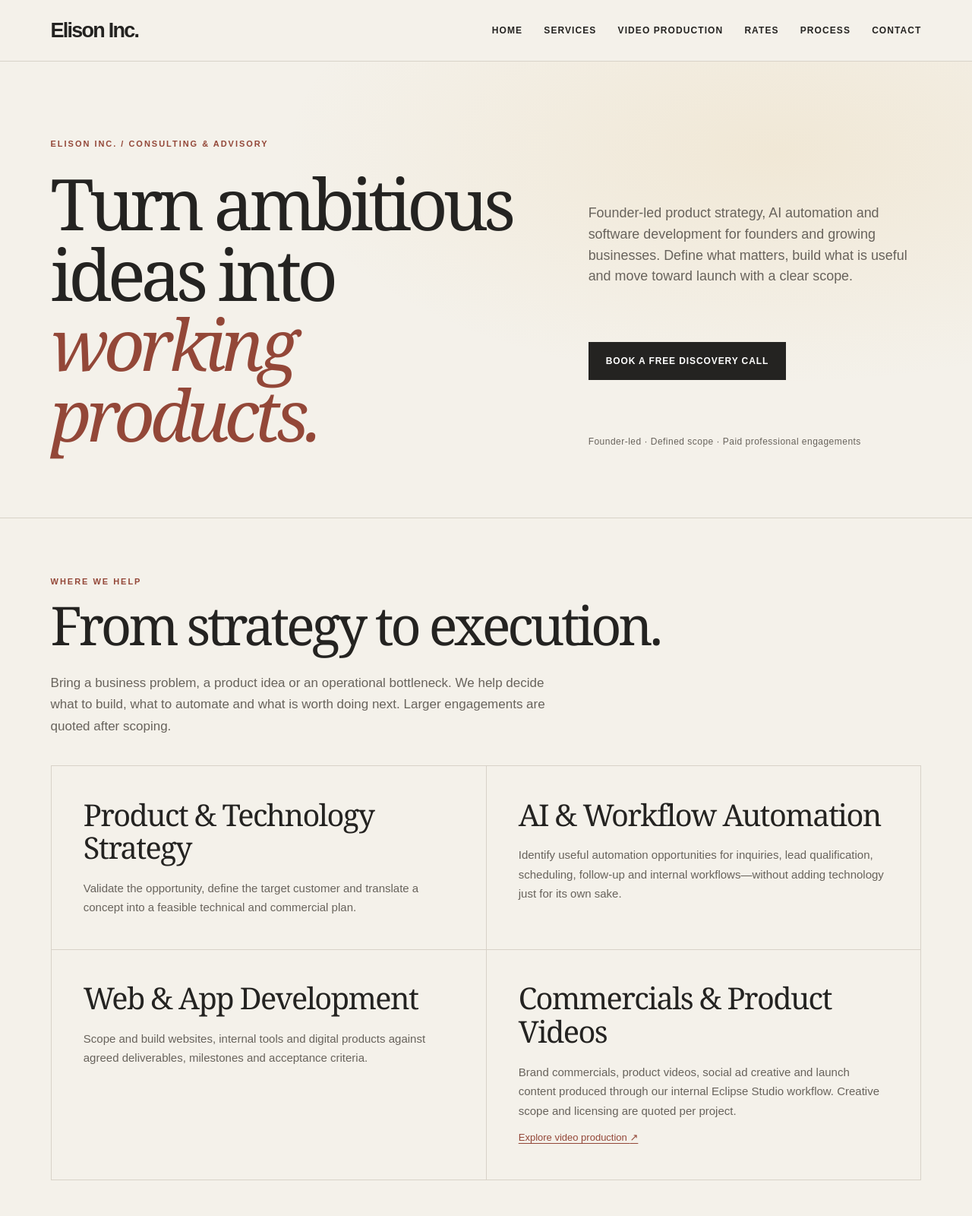
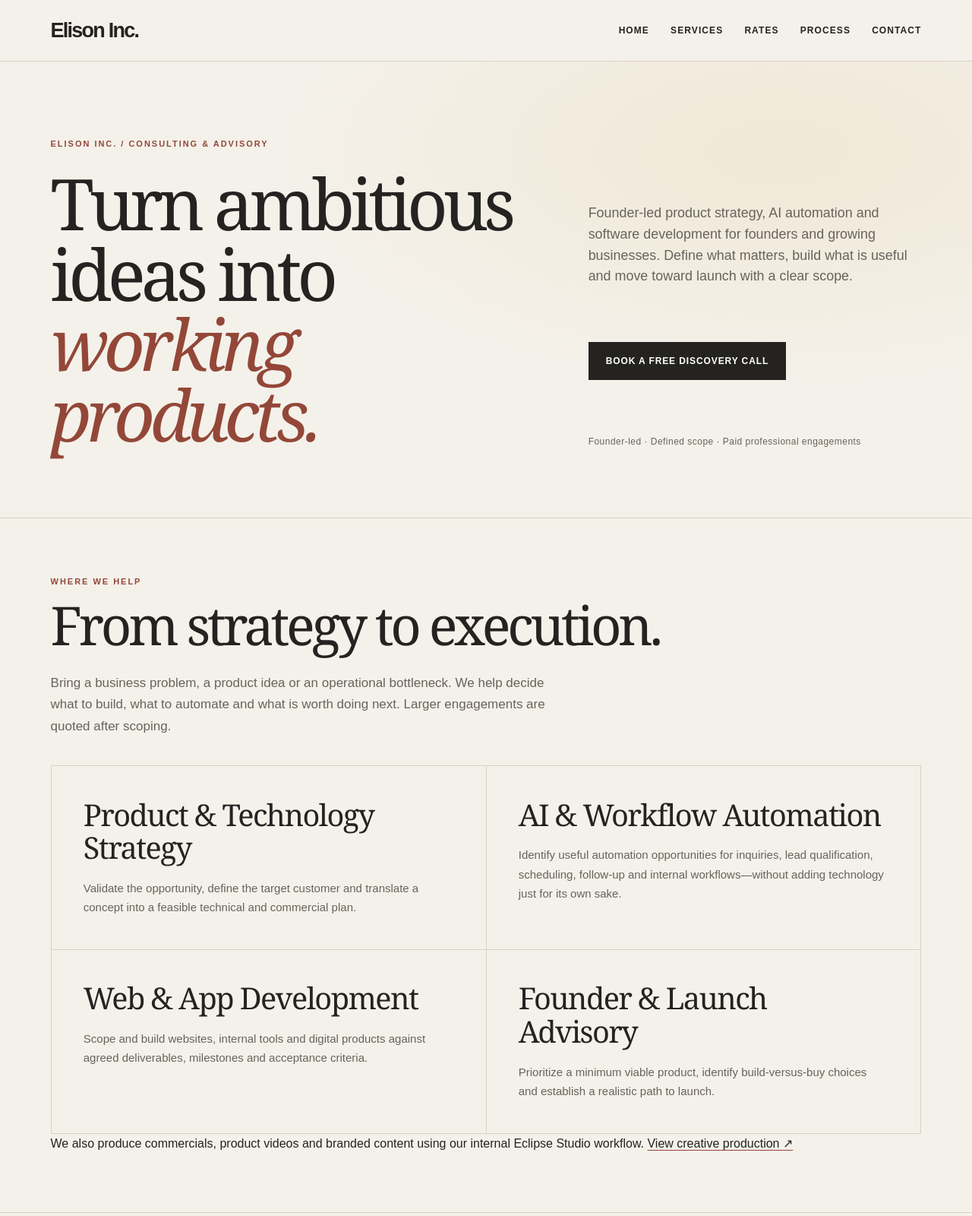
Before and after one commit to ElisonInc/website, a plain HTML site: page consulting.html in a window 1280 px wide. Shown: the top 1600 px of the page at 76% size. Drawn offline with Linux system fonts and the light colour scheme.

Commit message:
Keep consulting focused while adding discreet creative-production link

```diff
--- a/consulting.html
+++ b/consulting.html
@@ -4,7 +4,7 @@
 <meta charset="UTF-8">
 <meta name="viewport" content="width=device-width, initial-scale=1">
 <title>AI &amp; Technology Consulting for Founders | Elison Inc.</title>
-<meta name="description" content="Founder-led technology consulting and production services: product strategy, AI automation, websites, commercials and product videos.">
+<meta name="description" content="Founder-led AI and technology consulting. Get product strategy, automation advice, MVP planning and custom software development from Elison Inc.">
 <link rel="canonical" href="https://elisoninc.com/consulting.html">
 <meta name="theme-color" content="#f4f1ea">
 <link rel="icon" href="favicon.ico" sizes="any">
@@ -12,7 +12,7 @@
 <link rel="apple-touch-icon" href="apple-touch-icon.png">
 <meta property="og:type" content="website">
 <meta property="og:title" content="AI &amp; Technology Consulting for Founders | Elison Inc.">
-<meta property="og:description" content="Technology consulting and commercial video production through Eclipse Studio. Defined engagements and transparent starting rates.">
+<meta property="og:description" content="Technology strategy, AI advisory and product development. Defined engagements, transparent starting rates.">
 <meta property="og:url" content="https://elisoninc.com/consulting.html">
 <meta property="og:image" content="https://elisoninc.com/assets/og/og-consulting.jpg">
 <script type="application/ld+json">{"@context":"https://schema.org","@type":"Service","name":"Technology and AI Consulting","serviceType":["Product strategy","AI automation consulting","Software development advisory"],"provider":{"@id":"https://elisoninc.com/#org"},"areaServed":{"@type":"Country","name":"United States"},"url":"https://elisoninc.com/consulting.html","description":"Founder-led strategy, AI workflow automation advice, product roadmaps and scoped custom software development."}</script>
@@ -39,7 +39,6 @@
 <nav aria-label="Main navigation">
 <a href="index.html">Home</a>
 <a href="#services">Services</a>
-<a href="production.html">Video production</a>
 <a href="#rates">Rates</a>
 <a href="#process">Process</a>
 <a href="#inquire">Contact</a>
@@ -61,8 +60,9 @@
 <article class="consulting-service"><h3>Product &amp; Technology Strategy</h3><p>Validate the opportunity, define the target customer and translate a concept into a feasible technical and commercial plan.</p></article>
 <article class="consulting-service"><h3>AI &amp; Workflow Automation</h3><p>Identify useful automation opportunities for inquiries, lead qualification, scheduling, follow-up and internal workflows—without adding technology just for its own sake.</p></article>
 <article class="consulting-service"><h3>Web &amp; App Development</h3><p>Scope and build websites, internal tools and digital products against agreed deliverables, milestones and acceptance criteria.</p></article>
-<article class="consulting-service"><h3>Commercials &amp; Product Videos</h3><p>Brand commercials, product videos, social ad creative and launch content produced through our internal Eclipse Studio workflow. Creative scope and licensing are quoted per project.</p><a class="go" href="production.html">Explore video production <span aria-hidden="true">↗</span></a></article>
+<article class="consulting-service"><h3>Founder &amp; Launch Advisory</h3><p>Prioritize a minimum viable product, identify build-versus-buy choices and establish a realistic path to launch.</p></article>
 </div>
+<p class="consulting-creative-note">We also produce commercials, product videos and branded content using our internal Eclipse Studio workflow. <a href="production.html">View creative production ↗</a></p>
 </section>
 <section class="consulting-section" id="rates" aria-labelledby="rates-title">
 <p class="eyebrow">Engagement options</p>
@@ -104,7 +104,6 @@
 <details><summary>Do I need a technical background?</summary><p>No. Bring the problem, who it affects and what a useful outcome would look like. We can translate that into product requirements and technical options.</p></details>
 <details><summary>Does a consultation include development?</summary><p>No. The consultation covers advice and a written recap. Roadmaps and implementation have their own agreed scope and fees.</p></details>
 <details><summary>How do payment and scheduling work?</summary><p>Book a free discovery call through Calendly to confirm fit and scope, or contact us by email. The strategy consultation can then be paid through the secure Stripe checkout linked above. Applicable tax is calculated at checkout. Meeting times are arranged by email; payment does not automatically reserve an appointment.</p></details>
-<details><summary>Do you produce commercials and product videos?</summary><p>Yes. Elison Inc. produces branded commercials, product videos and campaign content through Eclipse Studio. Video projects are quoted separately based on the creative brief, deliverables, usage rights and revisions. <a href="production.html">See video production services.</a></p></details>
 <details><summary>Can we work remotely?</summary><p>Yes. Consulting can take place remotely. Any in-person work, ongoing support or additional meetings must be included in the proposal.</p></details>
 <details><summary>Can I share a confidential idea?</summary><p>Keep the initial inquiry high level. Do not send passwords, customer records or confidential documents. If an NDA or specific IP terms are needed, agree them before sharing sensitive material or starting work.</p></details>
 </div></section>
@@ -128,6 +127,6 @@
 <noscript><p>JavaScript is disabled. Please use the direct email link and include your goal, budget and timeline.</p></noscript>
 </form></div></section>
 </main>
-<footer class="foot"><p>© 2026 Elison Inc. New York and Miami.</p><a href="index.html">Explore Elison Inc.</a><a href="production.html">Commercial &amp; product videos</a><a href="https://github.com/emorban">Founder on GitHub</a><a href="privacy.html">Privacy</a></footer>
+<footer class="foot"><p>© 2026 Elison Inc. New York and Miami.</p><a href="index.html">Explore Elison Inc.</a><a href="https://github.com/emorban">Founder on GitHub</a><a href="privacy.html">Privacy</a></footer>
 <script src="inquiry.js?v=20261109-5" defer></script>
 </body></html>
```
